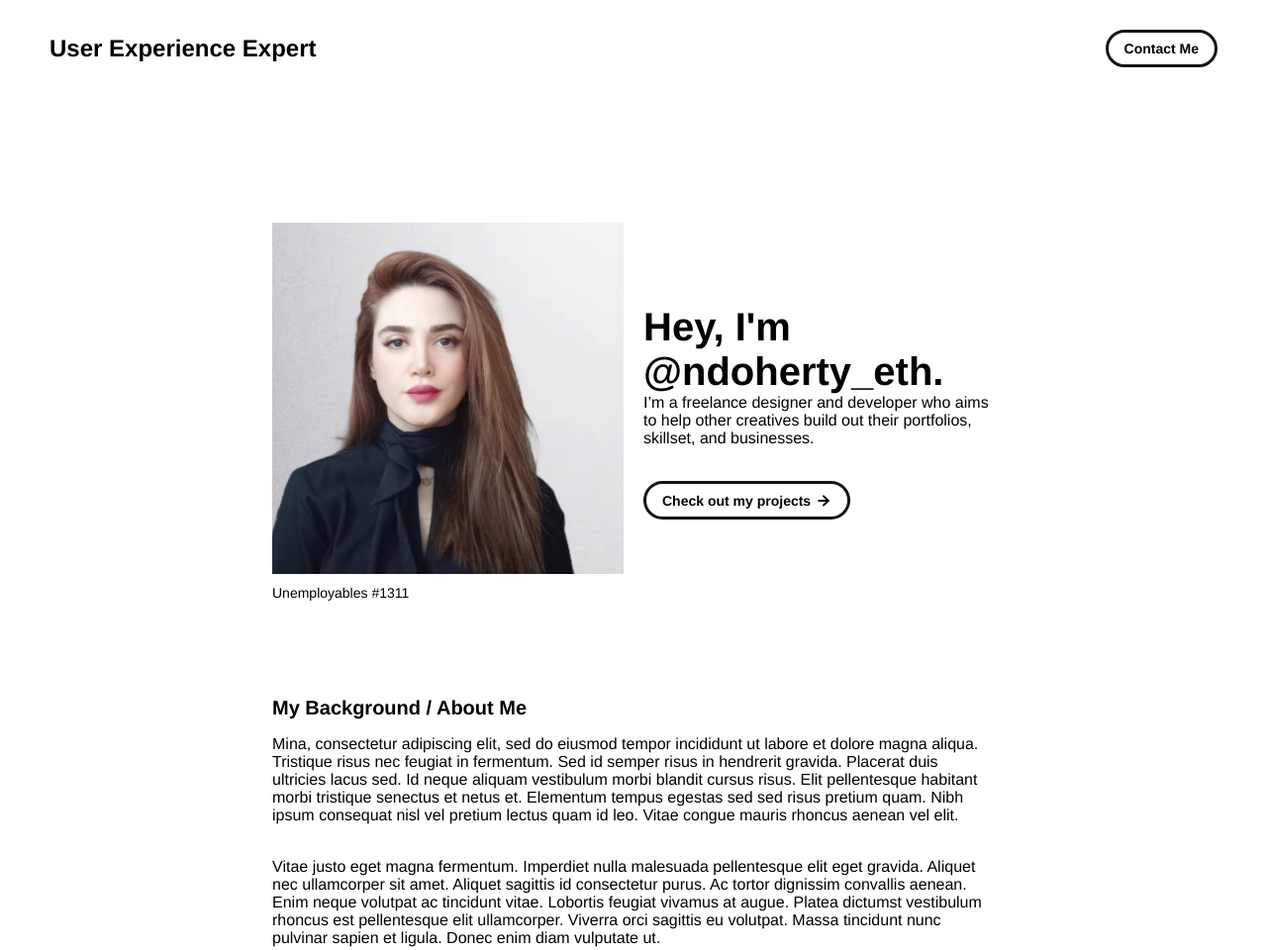
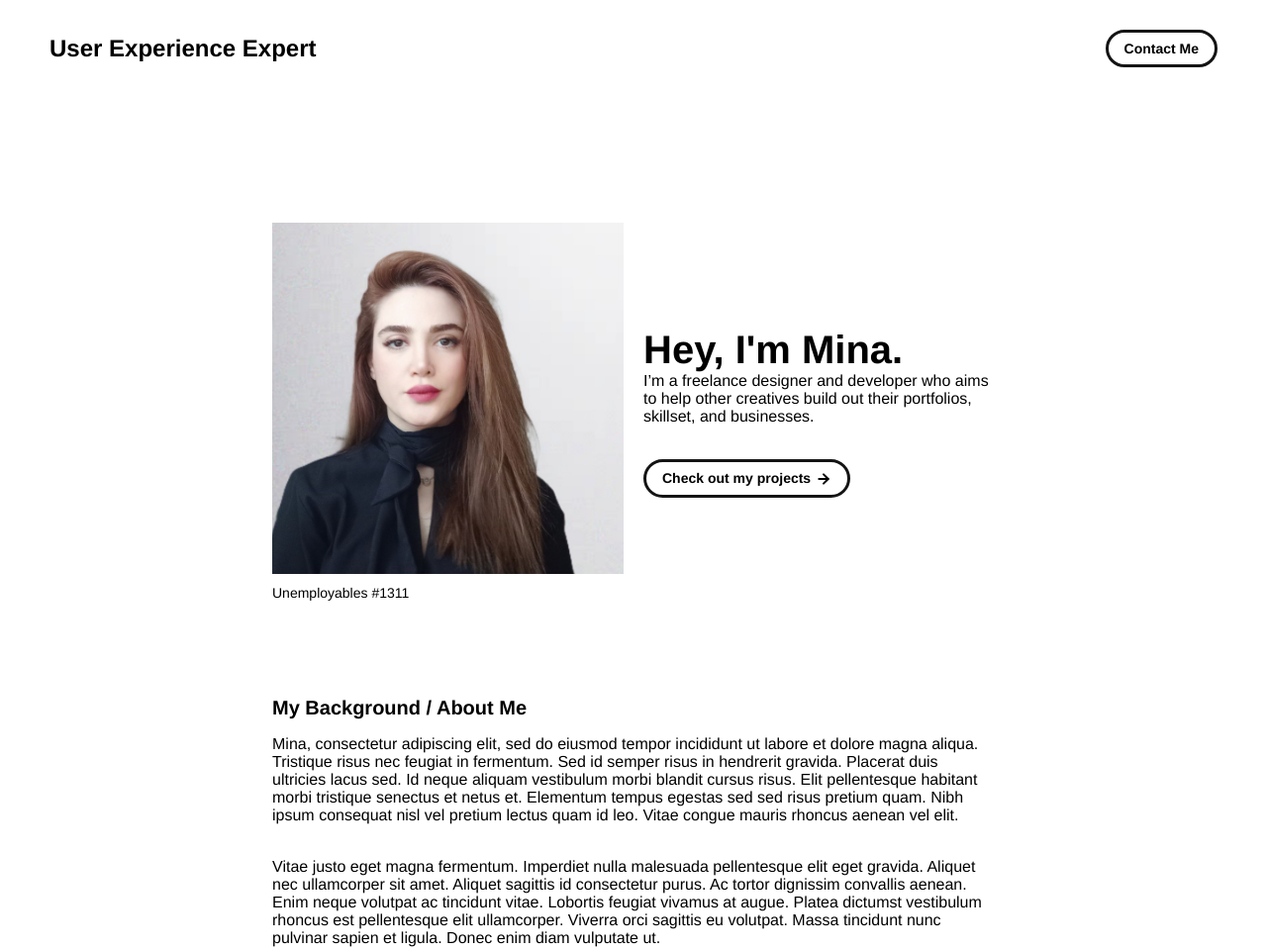
Before and after one commit to minarohanian/minarohanian, a plain HTML site: page index.html in a window 1280 px wide. Shown: the top 960 px of the page at 99% size. Drawn offline with Linux system fonts and the light colour scheme.

Commit message:
Update index.html

```diff
--- a/index.html
+++ b/index.html
@@ -65,7 +65,7 @@
           -->
         <div id="portfolio-header-text-container">
             <div class="header-text">
-              <span class="main-title">Hey, I'm @ndoherty_eth.</span>
+              <span class="main-title">Hey, I'm Mina.</span>
               <div class="body-text">I’m a freelance designer and developer who aims to help other creatives build out their portfolios, skillset, and businesses.</div>
             </div>
             <a class="button" id="my-work-link">
```
